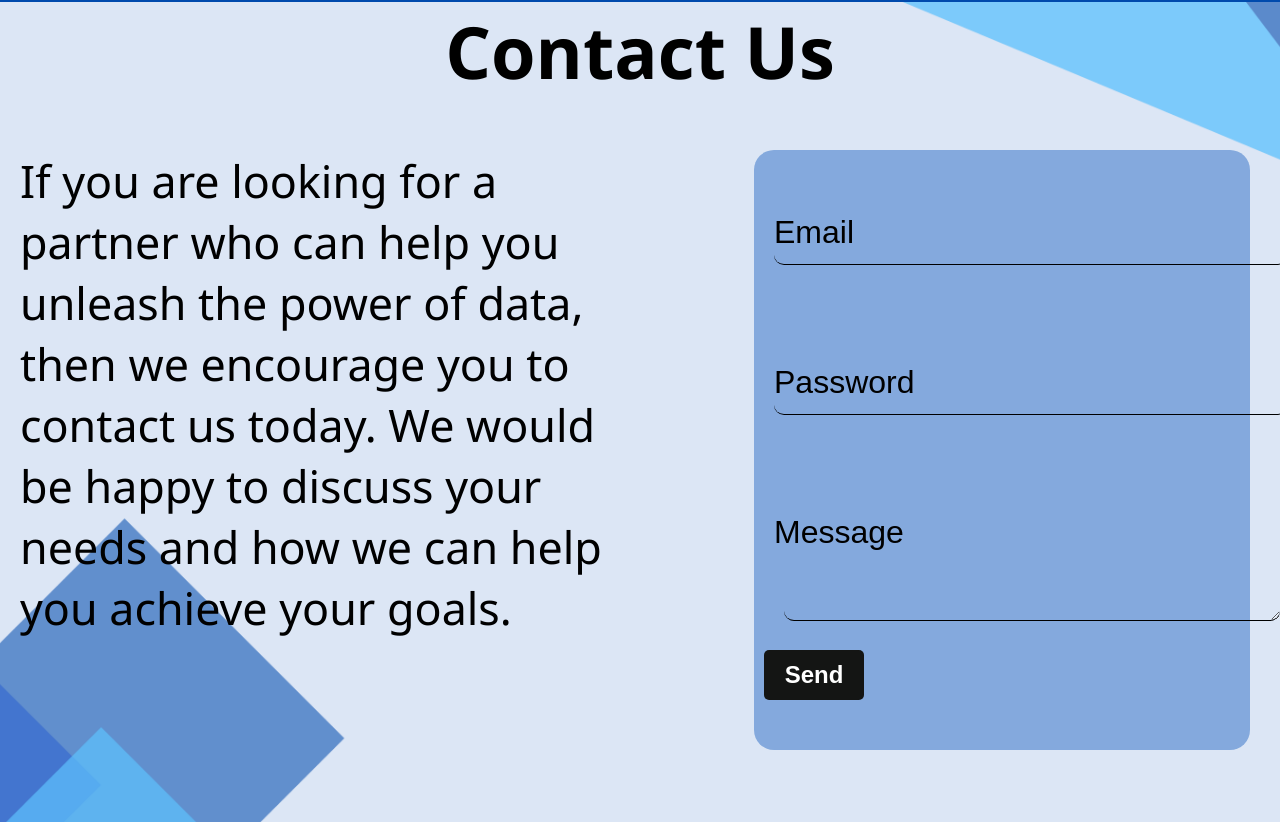
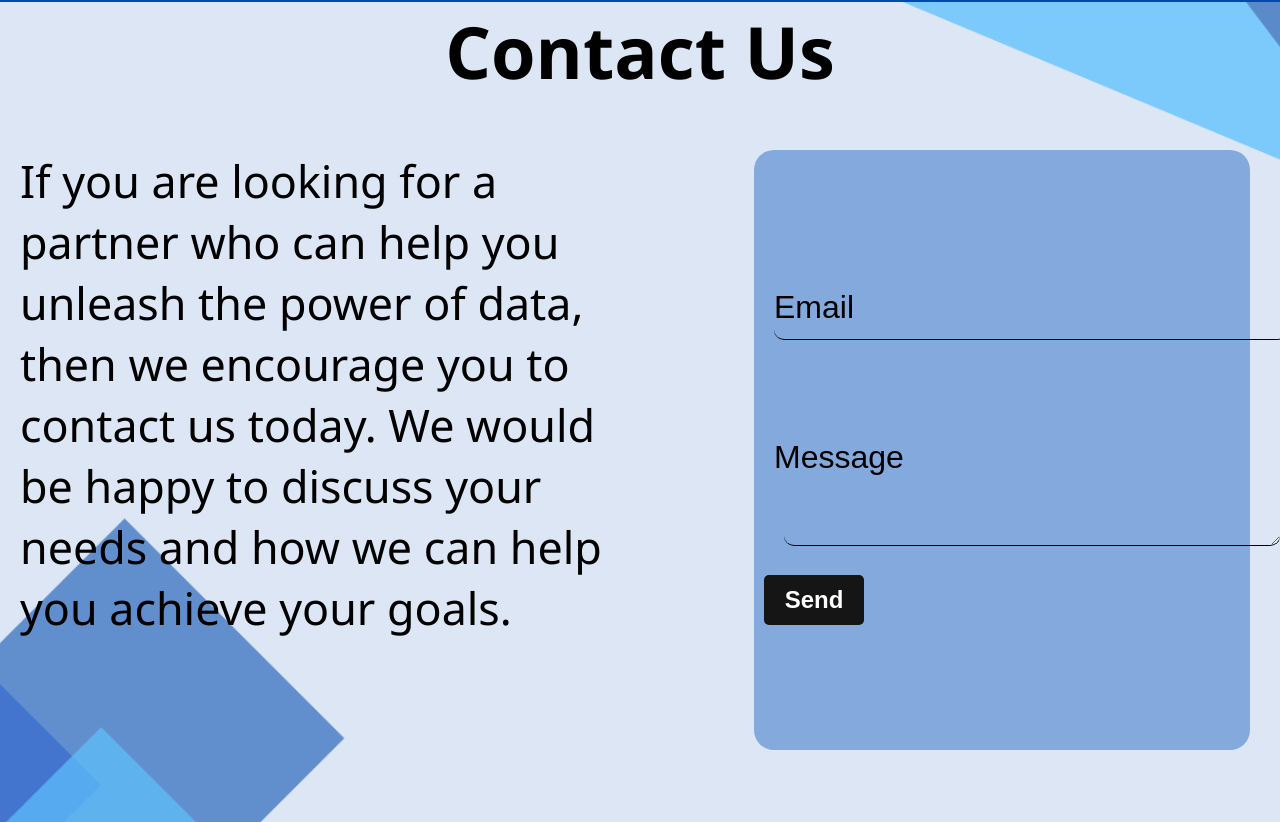
Before and after one commit to DhairyaPatel1403/DataTech-innovation, a React (Create React App) app: page / in a window 1280 px wide. Shown: the part 2429-3251 px from the top of the page. Built offline with nearby package versions, Linux system fonts and the light colour scheme.

Commit message:
Update Form.js Removed password

```diff
--- a/src/Form.js
+++ b/src/Form.js
@@ -26,10 +26,6 @@ export const Form = () => {
       <span>Email</span>
     </div>
     <div class="inputbox">
-      <input type="text" required="required"/>
-      <span>Password</span>
-    </div>
-    <div class="inputbox">
       <textarea type="text" required="required"/>
       <span>Message</span>
     </div>
```
